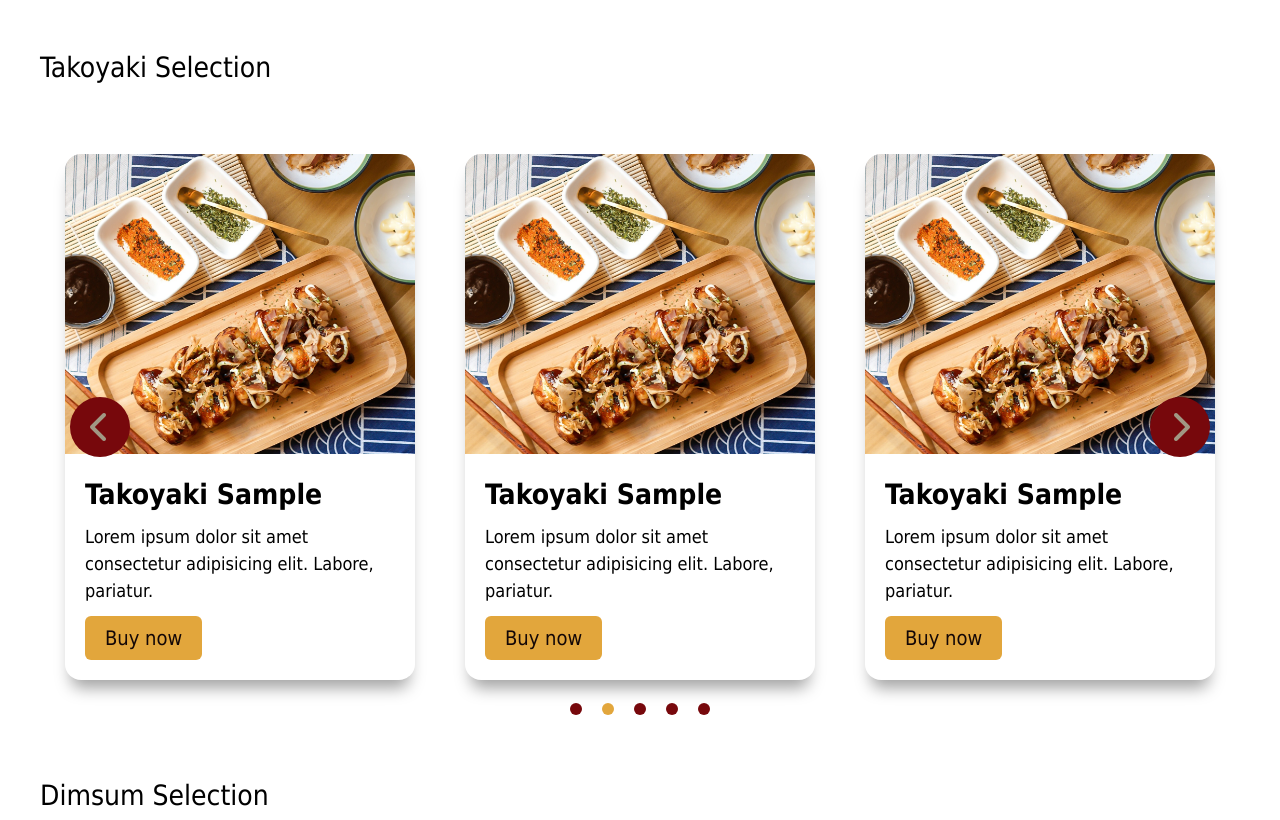
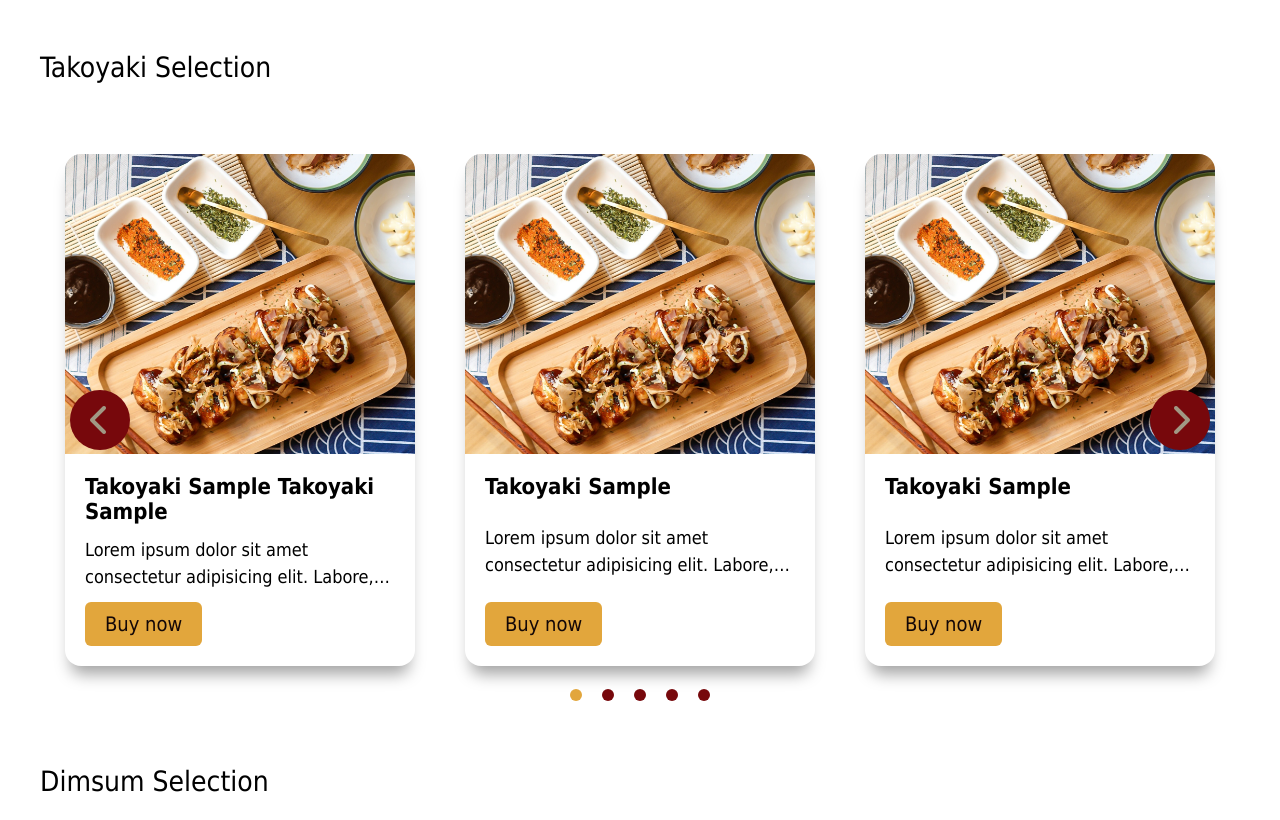
Before and after one commit to ddellmarcelo2-hash/Tako-Sum, a plain HTML site: page index.html in a window 1280 px wide. Shown: the part 1448-2268 px from the top of the page. Drawn offline with nearby package versions, Linux system fonts and the light colour scheme.

Commit message:
update product-card

```diff
--- a/index.html
+++ b/index.html
@@ -100,8 +100,9 @@
                             <div class="products-card">
                                 <img class="products-image" src="pictures/takoyaki product.jpg" alt="takoyaki_product">
                                 <div class="products-content">
-                                    <h3>Takoyaki Sample</h3>
+                                    <h3>Takoyaki Sample Takoyaki Sample</h3>
                                     <p class="products-paragraph">Lorem ipsum dolor sit amet consectetur adipisicing elit.
+                                        Labore, pariatur adipisicing elit.
                                         Labore, pariatur.</p>
                                     <a href="#" class="products-button">Buy now</a>
                                 </div>
--- a/takosum.css
+++ b/takosum.css
@@ -251,16 +251,20 @@ h2{
     border-radius: 16px;
     overflow: hidden;
     box-shadow: 0px 14px 16px -6px rgba(0, 0, 0, 0.363);
+    height: 100%;
+    display: flex;
+    flex-direction: column;
 }
 
 .products-content{
     font-size: 24px;
-    padding: 20px ;
+    padding: 20px;
     display: flex;
     gap: 12px;
     flex-direction: column;
-    justify-content: flex-start;
+    justify-content: space-between;
     align-items: flex-start;
+    height: 100%;
 }
 
 .products-grid_1{
@@ -382,6 +386,16 @@ section{
 }
 .products-grid_1, .products-grid_2 , .products-grid_3{
     display: none;
+}
+.products-paragraph{
+    display: -webkit-box;
+    -webkit-line-clamp: 2; /* Truncate after 3 lines */
+    -webkit-box-orient: vertical;
+    overflow: hidden;
+    text-overflow: ellipsis;
+}
+.products-content > h3 {
+    font-size: 22px;
 }
 .swiper-wrapper{
     display: flex;
--- a/takosum.js
+++ b/takosum.js
@@ -49,10 +49,7 @@ var swiper = new Swiper(".takoyaki-swiper", {
     spaceBetween: 0,
     loop: 'true',
 
-    autoplay: {
-        delay: 2500,
-        disableOnInteraction: false,
-    },
+
     slidesPerView: 3,
     navigation: {
         nextEl: "#takoyaki-next",
```
